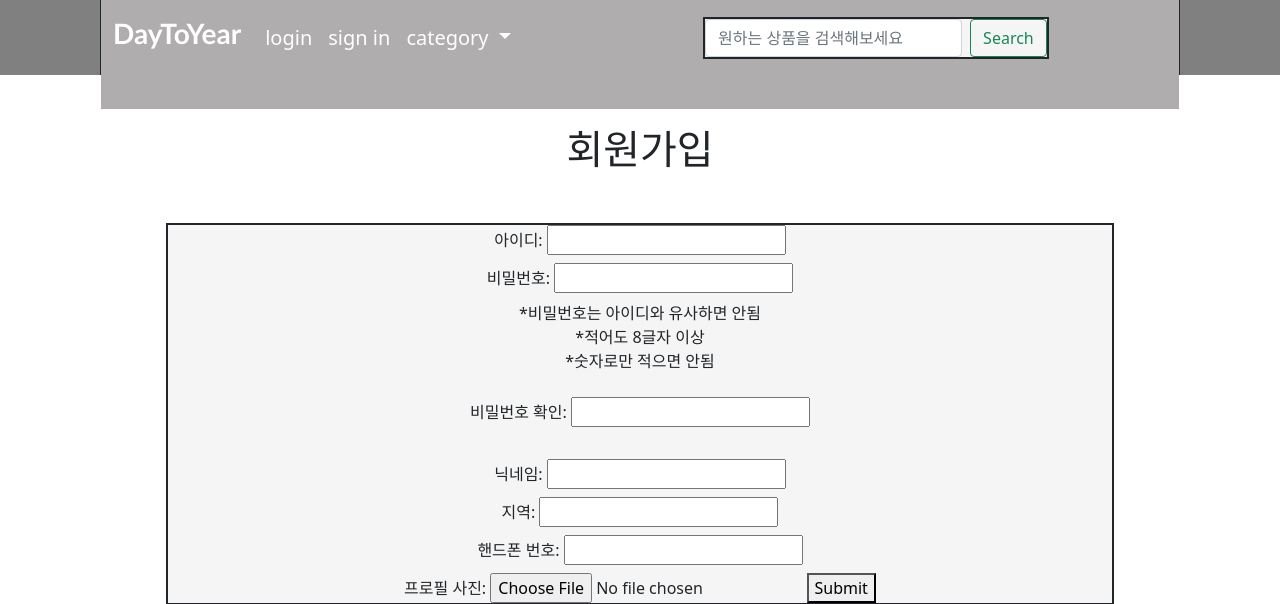
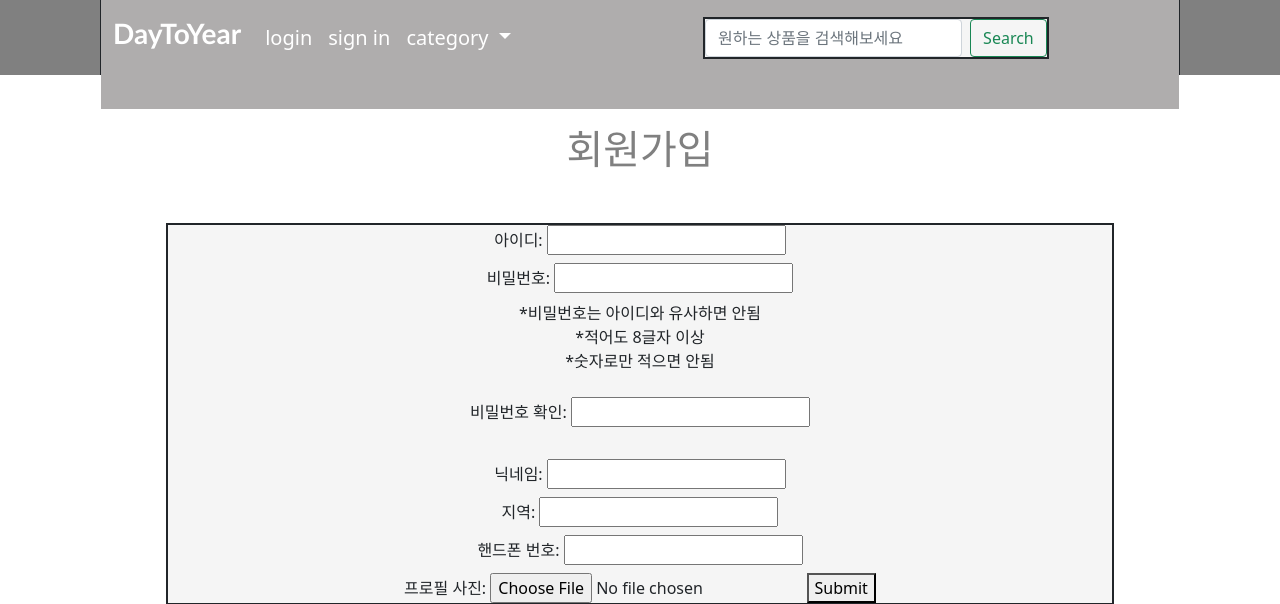
Before and after one commit to likelion-kookmin/Day-to-Year, a Django app: page /accounts/signup/ in a window 1280 px wide. Shown: the top 604 px of the page. Run offline with Django 3.2, Linux system fonts and the light colour scheme.

Commit message:
signup design update

```diff
--- a/day_to_year/accounts/templates/signup.html
+++ b/day_to_year/accounts/templates/signup.html
@@ -11,6 +11,9 @@
             margin: 50px 13%;
             border: 2px solid;
             background-color: whitesmoke;
+        }
+        h1 {
+            color: gray;
         }
         #signup-h1 {
             margin-top: 50px;
```
